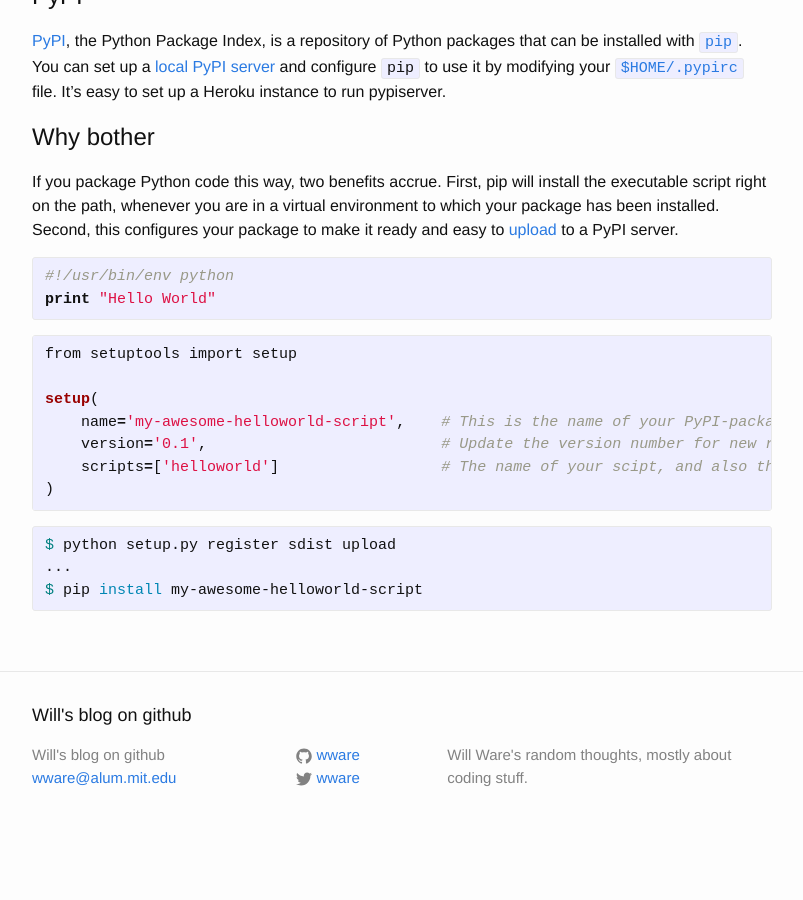
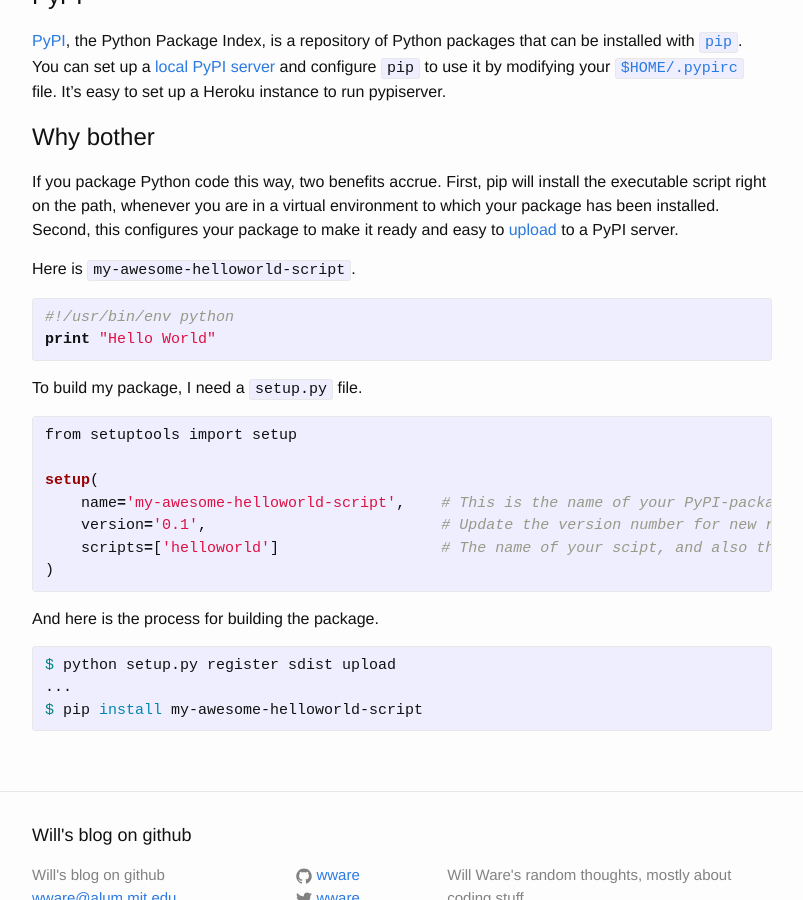
Before and after one commit to wware/wware.github.io, a Jekyll site: the page built from _posts/2015-10-19-python-package-fun.markdown, in a window 1280 px wide and 900 px high, scrolled down 504 px. Shown: the whole window, without its empty margins (238-1041 px from the left). Built offline with Jekyll 4.4.1, drawn with Linux system fonts in a browser that asks for light colours; before the commit the page ends 1353 px from its top, so only the background shows below that.

Commit message:
add a bit more text

```diff
--- a/_posts/2015-10-19-python-package-fun.markdown
+++ b/_posts/2015-10-19-python-package-fun.markdown
@@ -48,10 +48,14 @@ and easy to [upload][upload] to a PyPI server.
 
 [upload]: https://docs.python.org/2/distutils/packageindex.html#the-upload-command
 
+Here is `my-awesome-helloworld-script`.
+
 {% highlight python %}
 #!/usr/bin/env python
 print "Hello World"
 {% endhighlight %}
+
+To build my package, I need a `setup.py` file.
 
 {% highlight python %}
 from setuptools import setup
@@ -63,6 +67,8 @@ setup(
 )
 {% endhighlight %}
 
+And here is the process for building the package.
+
 {% highlight bash %}
 $ python setup.py register sdist upload
 ...
```
